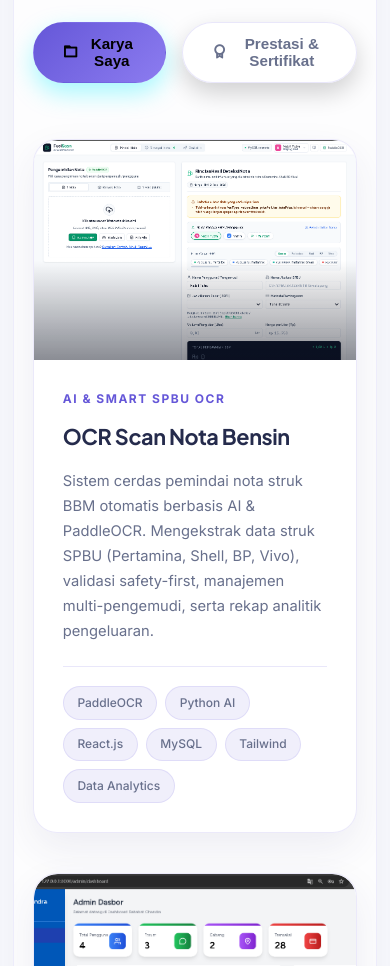
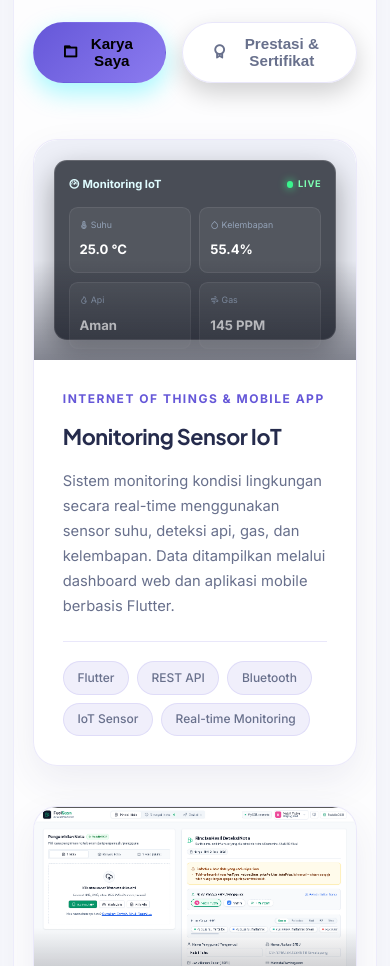
Before and after one commit to nabilp269/tgs-aj2, a plain HTML site: page index.html in a window 390 px wide. Shown: the part 3420-4386 px from the top of the page. Drawn offline with nearby package versions, Linux system fonts and the light colour scheme.

Commit message:
update monitoring

```diff
--- a/index.html
+++ b/index.html
@@ -867,6 +867,77 @@
             object-fit: cover;
             object-position: top center;
             transition: transform 0.6s ease;
+        }
+
+        /* Visual preview untuk proyek monitoring IoT */
+        .iot-project-visual {
+            padding: 1.25rem;
+            background:
+                radial-gradient(circle at 85% 15%, rgba(0, 242, 254, 0.24), transparent 32%),
+                linear-gradient(145deg, #0c1725, #11102b 58%, #07161e);
+        }
+
+        .iot-dashboard-preview {
+            height: 100%;
+            padding: 0.85rem;
+            border: 1px solid rgba(255, 255, 255, 0.16);
+            border-radius: 0.8rem;
+            background: rgba(3, 8, 18, 0.7);
+            box-shadow: 0 12px 30px rgba(0, 0, 0, 0.35);
+        }
+
+        .iot-preview-header {
+            display: flex;
+            justify-content: space-between;
+            align-items: center;
+            margin-bottom: 0.8rem;
+            color: #dffcff;
+            font-size: 0.7rem;
+            font-weight: 700;
+        }
+
+        .iot-live {
+            display: inline-flex;
+            align-items: center;
+            gap: 0.3rem;
+            color: #7dffb2;
+            font-size: 0.58rem;
+            text-transform: uppercase;
+            letter-spacing: 0.08em;
+        }
+
+        .iot-live::before {
+            content: '';
+            width: 0.4rem;
+            height: 0.4rem;
+            border-radius: 50%;
+            background: #39f58d;
+            box-shadow: 0 0 8px #39f58d;
+        }
+
+        .iot-sensor-preview {
+            display: grid;
+            grid-template-columns: repeat(2, 1fr);
+            gap: 0.55rem;
+        }
+
+        .iot-sensor-item {
+            padding: 0.62rem;
+            border-radius: 0.55rem;
+            background: rgba(255, 255, 255, 0.06);
+            border: 1px solid rgba(255, 255, 255, 0.08);
+        }
+
+        .iot-sensor-item small {
+            display: block;
+            color: #94a3b8;
+            font-size: 0.55rem;
+            margin-bottom: 0.18rem;
+        }
+
+        .iot-sensor-item strong {
+            color: #fff;
+            font-size: 0.82rem;
         }
 
         .project-card:hover .project-img img {
@@ -2143,6 +2214,43 @@
         <div class="tab-content active" id="projects">
             <div class="projects-grid">
 
+                <!-- Proyek: Monitoring Sensor IoT -->
+                <div class="project-card" data-aos="fade-up" data-aos-delay="0">
+                    <div class="project-img iot-project-visual">
+                        <div class="project-overlay">
+                            <a href="monitoring-iot.html" class="overlay-btn">
+                                Lihat Detail <i class="ri-arrow-right-up-line"></i>
+                            </a>
+                        </div>
+                        <div class="iot-dashboard-preview" aria-label="Pratinjau dashboard monitoring IoT">
+                            <div class="iot-preview-header">
+                                <span><i class="ri-dashboard-3-line"></i> Monitoring IoT</span>
+                                <span class="iot-live">Live</span>
+                            </div>
+                            <div class="iot-sensor-preview">
+                                <div class="iot-sensor-item"><small><i class="ri-temp-hot-line"></i> Suhu</small><strong>25.0 °C</strong></div>
+                                <div class="iot-sensor-item"><small><i class="ri-drop-line"></i> Kelembapan</small><strong>55.4%</strong></div>
+                                <div class="iot-sensor-item"><small><i class="ri-fire-line"></i> Api</small><strong>Aman</strong></div>
+                                <div class="iot-sensor-item"><small><i class="ri-windy-line"></i> Gas</small><strong>145 PPM</strong></div>
+                            </div>
+                        </div>
+                    </div>
+                    <div class="project-body">
+                        <span class="project-category">Internet of Things & Mobile App</span>
+                        <h3>Monitoring Sensor IoT</h3>
+                        <p>
+                            Sistem monitoring kondisi lingkungan secara real-time menggunakan sensor suhu, deteksi api, gas, dan kelembapan. Data ditampilkan melalui dashboard web dan aplikasi mobile berbasis Flutter.
+                        </p>
+                        <div class="tech-pills">
+                            <span class="tech-pill">Flutter</span>
+                            <span class="tech-pill">REST API</span>
+                            <span class="tech-pill">Bluetooth</span>
+                            <span class="tech-pill">IoT Sensor</span>
+                            <span class="tech-pill">Real-time Monitoring</span>
+                        </div>
+                    </div>
+                </div>
+
                 <!-- Proyek: OCR Scan Nota Bensin (FuelScan) -->
                 <div class="project-card" data-aos="fade-up" data-aos-delay="0">
                     <div class="project-img">
```
Also changed, not shown: monitoring-iot.html (added, +112 -0 lines).
